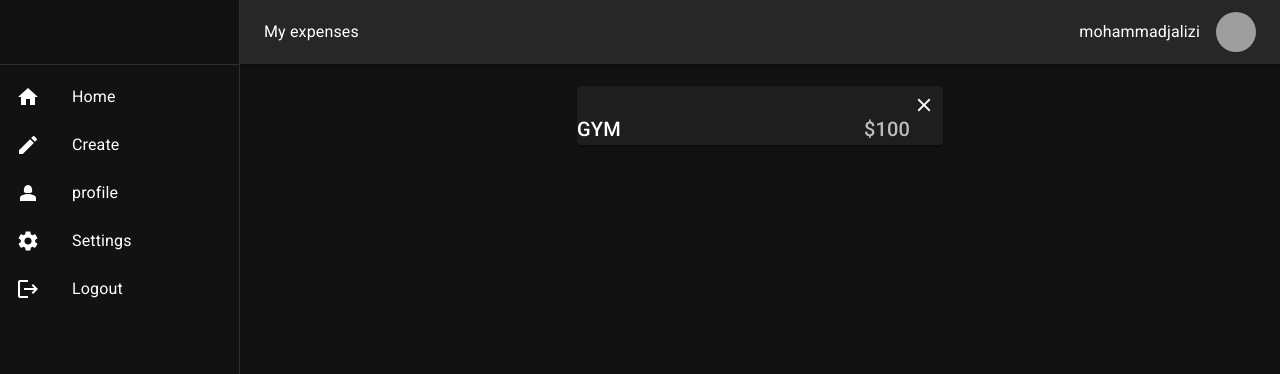
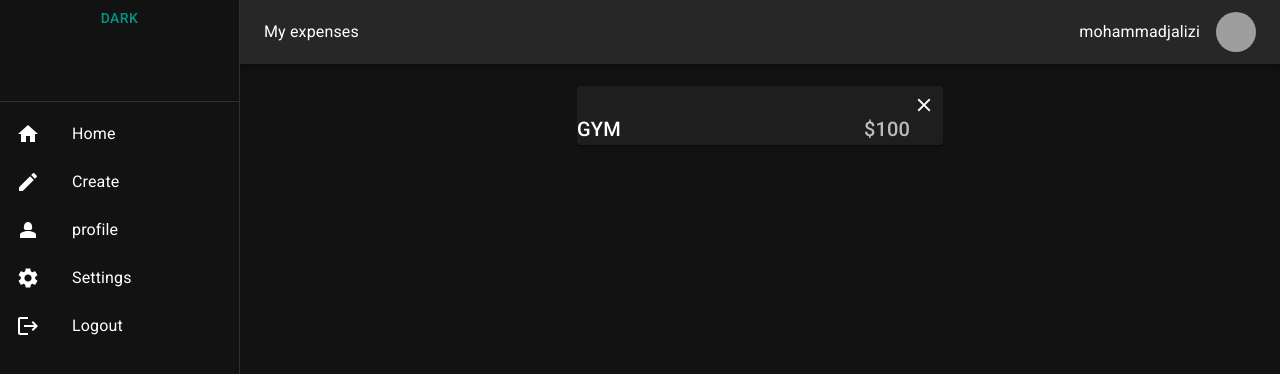
Before and after one commit to mohammadjalizi/Material-UI-project-1-, a React (Create React App) app: page / in a window 1280 px wide. Shown: the top 374 px of the page. Built offline with nearby package versions, Linux system fonts and the light colour scheme; grey boxes are pictures that could not be loaded.

Commit message:
added project

```diff
--- a/src/App.js
+++ b/src/App.js
@@ -10,6 +10,7 @@ import Root from "./pages/Root";
 import { ThemeProvider, createTheme } from '@mui/material/styles';
 import CssBaseline from '@mui/material/CssBaseline';
 import { purple,teal } from '@mui/material/colors';
+import { useState } from "react";
 
 const router = createBrowserRouter(
   createRoutesFromElements(
@@ -31,6 +32,7 @@ const darkTheme = createTheme({
 });
 
 function App() {
+  const [mymode,setMymode]=useState("light")
   return  (
     <ThemeProvider theme={darkTheme}>
             <CssBaseline />
--- a/src/pages/Root.jsx
+++ b/src/pages/Root.jsx
@@ -3,12 +3,27 @@ import React from 'react'
 import { Outlet } from 'react-router-dom'
 import Appbar from '../uicompennet/Appbar'
 import Drawerr from '../uicompennet/Drawerr'
+import { ThemeProvider, createTheme } from '@mui/material/styles';
+import CssBaseline from '@mui/material/CssBaseline';
+import { purple,teal } from '@mui/material/colors';
+import { useState } from "react";
+
 const drawerWidth=240
 const Root = () => {
+  const [mymode,setMymode]=useState("dark")
+  const darkTheme = createTheme({
+    palette: {
+      mode: mymode,
+      primary:{main:teal[500]}
+    },
+  });
   return (
+    <ThemeProvider theme={darkTheme}>
+    <CssBaseline />
     <div>
 <Appbar drawerWidth={drawerWidth}/>
-<Drawerr drawerWidth={drawerWidth}/>
+<Drawerr drawerWidth={drawerWidth} setMymode={setMymode}/>
+
 <Box sx={{ml:`${drawerWidth}px`,display:'flex',justifyContent:'center'}}>
 <Outlet/>
 
@@ -16,6 +31,8 @@ const Root = () => {
 
 
     </div>
+    </ThemeProvider>
+
   )
 }
 
--- a/src/uicompennet/Drawerr.jsx
+++ b/src/uicompennet/Drawerr.jsx
@@ -13,11 +13,11 @@ import ListItemIcon from '@mui/material/ListItemIcon';
 import ListItemText from '@mui/material/ListItemText';
 import InboxIcon from '@mui/icons-material/MoveToInbox';
 import MailIcon from '@mui/icons-material/Mail';
-import { List } from '@mui/material';
+import { List, Button } from '@mui/material';
 import { Create, Home, Logout, Person, Person2, Settings } from '@mui/icons-material';
 
 
-const Drawerr = ({drawerWidth}) => {
+const Drawerr = ({drawerWidth,setMymode}) => {
   const navigate = useNavigate();
   return (
     <div>
@@ -33,6 +33,14 @@ const Drawerr = ({drawerWidth}) => {
         variant="permanent"
         anchor="left"
       >
+
+
+        <Button onClick={()=>{
+setMymode("light")
+
+        }} variant="text" color="primary">
+          dark
+        </Button>
         <Toolbar />
 
 
```
